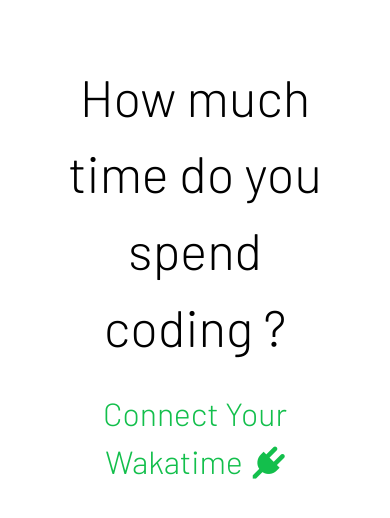
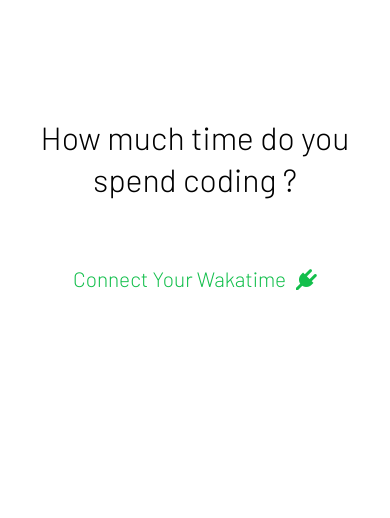
Before and after one commit to jimmy18dev/WakaGoal, a PHP site: page / in a window 390 px wide. Shown: the part 56-574 px from the top of the page. Run offline with PHP 8.4, Linux system fonts and the light colour scheme; data comes from the database, SQL or seed files in the repository; data that the repository does not hold is empty.

Commit message:
Mobile Layout Fix.

```diff
--- a/callback.php
+++ b/callback.php
@@ -46,7 +46,7 @@ if(!empty($waka_id)){
 	$user = new User();
 	$user_id = $user->register($waka_id,$name,$email,$website,$access_token,$refresh_token,$photo);
 
-	$cookie_time = time() + 3600 * 24 * 2; // Cookie Time (2 Months)
+	$cookie_time = time() + 3600 * 24 * 60; // Cookie Time (2 Months)
 	$_SESSION['login_string'] = $user->Encrypt($user_id);
 	setcookie('login_string',$user->Encrypt($user_id),$cookie_time);
 }
--- a/index.php
+++ b/index.php
@@ -115,7 +115,7 @@ $(function(){
                 options: {
                     responsive: true,
                     maintainAspectRatio: false,
-                    cornerRadius: 5,
+                    cornerRadius: 10,
                 	legend: { display: false },
                 	tooltips: {
 	                    mode: 'index',
@@ -147,7 +147,7 @@ $(function(){
                             	callback: function(value, index, values) {
                             		var lastv = (values.length)-1
                             		if(index != lastv)
-                            			return Math.floor(value / 3600)+' hrs'
+                            			return Math.floor(value / 3600)+' hr'
                             		else
                             			return '';
                             	}
--- a/less/style-0-519.less
+++ b/less/style-0-519.less
@@ -9,31 +9,18 @@
 }
 
 .login{
-	width: 70%;
-	margin: 0 15%;
-	margin-top: 15%;
-	float: left;
-	display: inline-block;
-	text-align: center;
+	width: 90%;
+	margin: 5%;
+	margin-top: 30%;
 
 	p{
-		width: 100%;
-		float: left;
-		display: inline-block;
-		font-size: 3.2em;
-		margin-bottom: 5%;
-		color: #000000;
+		font-size: 2em;
+		margin-bottom: 15%;
+		line-height: 1.3em;
 	}
 	a{
-		display: inline-block;
-		text-decoration: none;
-		font-size: 2em;
-		color: #333333;
-		padding: 10px 30px;
-		border-radius: 5px;
-		color: @primary_color;
-
-		&:hover{ cursor: pointer; }
+		font-size: 1.3em;
+		padding: 10px;
 		i{ margin-left: 10px; }
 	}
 }
--- a/less/style.less
+++ b/less/style.less
@@ -33,6 +33,8 @@
 			float: left;
 			display: inline-block;
 			border-radius: 50%;
+			box-shadow: 0px 5px 10px rgba(0,0,0,0.1);
+			background: #FAFAFA;
 		}
 	}
 }
@@ -102,7 +104,8 @@
 			display: inline-block;
 			font-size: 3em;
 			margin-bottom: 1%;
-			color: #999999;
+			color: #BBBBBB;
+			text-align: center;
 		}
 
 		.user-items{
@@ -125,6 +128,7 @@
 					float: left;
 					display: inline-block;
 					border-radius: 50%;
+					box-shadow: 0px 5px 10px rgba(0,0,0,0.1);
 				}
 
 				i.fa-trophy{
@@ -133,7 +137,6 @@
 					right: -5px;
 					font-size: 0.65em;
 					color: #f1c40f;
-					text-shadow: 0px 5px 10px rgba(241, 196, 15,0.3);
 				}
 			}
 
```
Also changed, not shown: other parts of less/style-0-519.less (+17 -9 lines), css/style.css.
